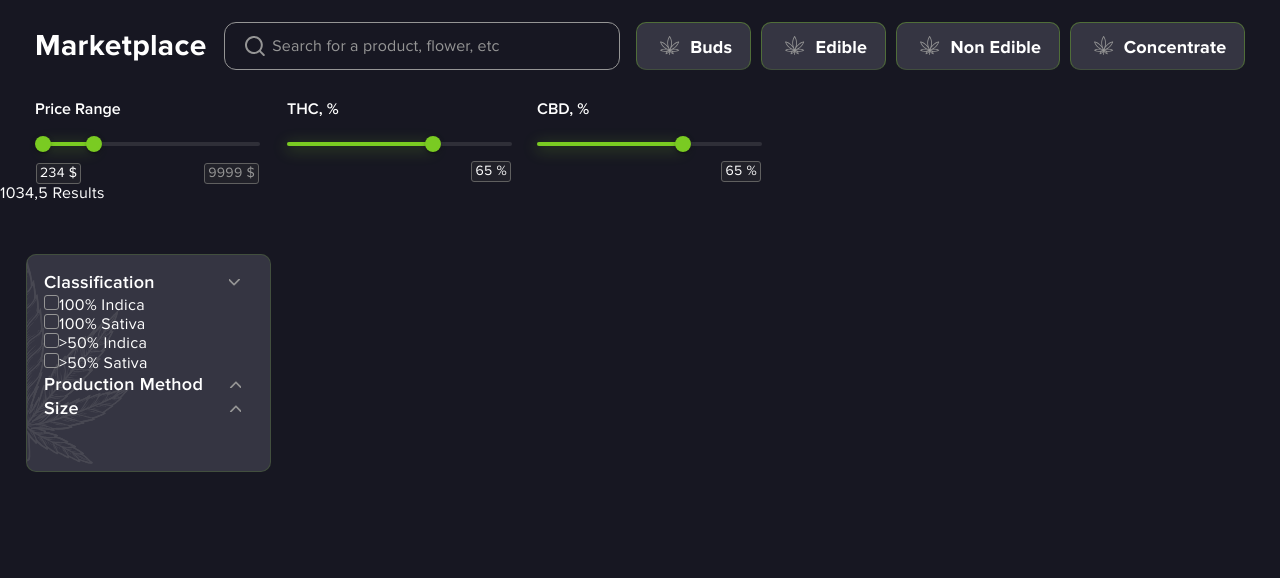
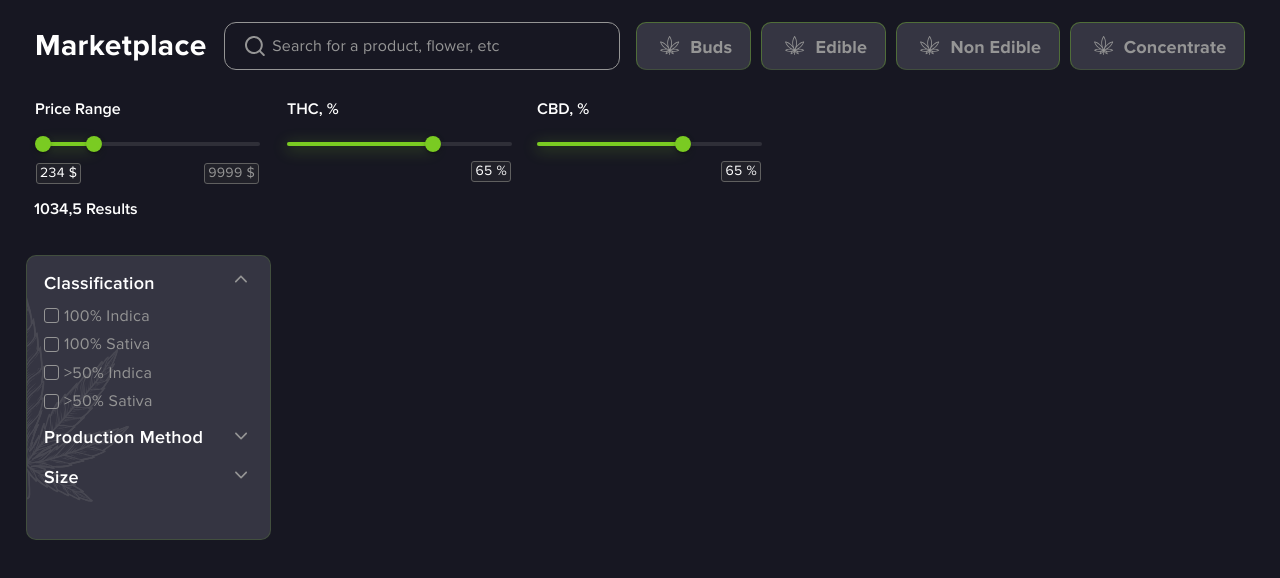
Before and after one commit to BeRealDude/marketplace, a React (Vite) app: page / in a window 1280 px wide. Both pictures are taken after a click on the button 235 px from the left and 282 px from the top of the page. Shown: the top 578 px of the page. Built offline with nearby package versions, Linux system fonts and the light colour scheme.

Commit message:
feat: styles

```diff
--- a/src/App.jsx
+++ b/src/App.jsx
@@ -14,24 +14,24 @@ function App() {
     { id: 4, label: '>50% Sativa' },
   ];
   const optionsMethod = [
-    { id: 1, label: 'Indoor' },
-    { id: 2, label: 'Outdoor' },
-    { id: 3, label: 'Greenhouse' },
-    { id: 4, label: 'Light Deprivation' },
-    { id: 5, label: 'Mixed Light' },
-    { id: 6, label: 'Other' },
+    { id: 5, label: 'Indoor' },
+    { id: 6, label: 'Outdoor' },
+    { id: 7, label: 'Greenhouse' },
+    { id: 8, label: 'Light Deprivation' },
+    { id: 9, label: 'Mixed Light' },
+    { id: 10, label: 'Other' },
   ];
   const optionsSize = [
-    { id: 1, label: 'Flower' },
-    { id: 2, label: 'Pre-Roll Flower' },
-    { id: 3, label: 'Pre-Roll Infused' },
-    { id: 4, label: 'Pre-Roll Leaf' },
-    { id: 5, label: 'Shake' },
-    { id: 6, label: 'Smalls' },
-    { id: 7, label: 'Trim' },
-    { id: 8, label: 'Shake' },
-    { id: 9, label: 'Keef' },
-    { id: 10, label: 'Fresh Frozen' },
+    { id: 11, label: 'Flower' },
+    { id: 12, label: 'Pre-Roll Flower' },
+    { id: 13, label: 'Pre-Roll Infused' },
+    { id: 14, label: 'Pre-Roll Leaf' },
+    { id: 15, label: 'Shake' },
+    { id: 16, label: 'Smalls' },
+    { id: 17, label: 'Trim' },
+    { id: 18, label: 'Shake' },
+    { id: 19, label: 'Keef' },
+    { id: 20, label: 'Fresh Frozen' },
   ];
   const [selectedOptions, setSelectedOptions] = useState([]);
   const [selectedOptionsMethod, setSelectedOptionsMethod] = useState([]);
--- a/src/App.module.scss
+++ b/src/App.module.scss
@@ -6,6 +6,7 @@
     background-image: url('./assets/icons/icon_bcgroundDropDown.svg');
     background-repeat: no-repeat;
     margin-left: 26px;
-    margin-top: 52px;
-    padding: 15px 22px 50px 17px;
+    margin-top: 1px;
+    padding: 0 22px 50px 17px;
+    background-position: left;
 }
--- a/src/components/BadgeComponent/BadgeComponent.jsx
+++ b/src/components/BadgeComponent/BadgeComponent.jsx
@@ -27,14 +27,17 @@ function BadgeComponent({
   }
 
   return (
-    <div>
-      <span>1034,5 Results</span>
+    <div className={styles.container}>
+      <span className={styles.result}>1034,5 Results</span>
       {isChecked && ''}
       <div className={styles.badgesContainer}>
         {selectedOptions.map(option => (
           <span key={option.id} className={styles.badge}>
             {option.label}
-            <button onClick={() => onDelete(option)}>X</button>
+            <button
+              className={styles.btnDelete}
+              onClick={() => onDelete(option)}
+            ></button>
           </span>
         ))}
       </div>
@@ -42,7 +45,10 @@ function BadgeComponent({
         {selectedOptionsMethod.map(option => (
           <span key={option.id} className={styles.badge}>
             {option.label}
-            <button onClick={() => onDeleteProduct(option)}>X</button>
+            <button
+              className={styles.btnDelete}
+              onClick={() => onDeleteProduct(option)}
+            ></button>
           </span>
         ))}
       </div>
@@ -50,7 +56,10 @@ function BadgeComponent({
         {selectedOptionsSize.map(option => (
           <span key={option.id} className={styles.badge}>
             {option.label}
-            <button onClick={() => onDeleteSize(option)}>X</button>
+            <button
+              className={styles.btnDelete}
+              onClick={() => onDeleteSize(option)}
+            ></button>
           </span>
         ))}
       </div>
--- a/src/components/BadgeComponent/BadgeComponent.module.scss
+++ b/src/components/BadgeComponent/BadgeComponent.module.scss
@@ -0,0 +1,41 @@
+.container {
+    padding: 15px 34px;
+}
+
+.result {
+    font-weight: 600;
+    line-height: 21.6px;
+    letter-spacing: normal
+}
+
+.badgesContainer {
+    display: flex;
+    gap: 10px;
+    margin-top: 6px;
+}
+
+.badge {
+    border: 1px solid #297019;
+    border-radius: 20px;
+    background-color: #297019;
+    padding: 2px 10px;
+    font-size: 12px;
+    font-weight: 400;
+}
+
+.btnDelete {
+    background-image: url('../../assets/icons/icon_deleteBage.svg');
+    background-repeat: no-repeat;
+    width: 15px;
+    height: 15px;
+    border: none;
+    background-position: center;
+    background-color: transparent;
+    vertical-align: text-bottom;
+    margin-left: 2px;
+    filter: contrast(1.5)
+}
+
+.btnDelete:hover {
+    filter:brightness(51%)
+}
--- a/src/components/Dropdown/Dropdown.jsx
+++ b/src/components/Dropdown/Dropdown.jsx
@@ -1,9 +1,6 @@
 /* eslint-disable react/prop-types */
 import { useState } from 'react';
 import styles from './Dropdown.module.scss';
-
-
-
 
 function Dropdown({
   onOptionToggle,
@@ -36,19 +33,22 @@ function Dropdown({
 
   return (
     <div className={styles.container}>
+      <div className={styles.wrapTitleBtn}>
         <h3 className={styles.title}>{title}</h3>
         <button
           type="button"
           className={
-          open ? styles.btnIconUp : `${styles.btnIconUp} ${styles.btnIconDown}`
+            open
+              ? `${styles.btnIconUp} ${styles.btnIconDown}`
+              : styles.btnIconUp
           }
           onClick={toggleAccordion}
         />
-
+      </div>
       {open && (
-        <div>
+        <div className={styles.wrapList}>
           {options.map(option => (
-            <div key={option.id}>
+            <div className={styles.wrapCheckbox} key={option.id}>
               <input
                 className={styles.checkbox}
                 type="checkbox"
--- a/src/components/Dropdown/Dropdown.module.scss
+++ b/src/components/Dropdown/Dropdown.module.scss
@@ -1,25 +1,33 @@
 
 .container {
-    position: relative;
+
+}
+
+
+.wrapTitleBtn {
+    display: flex;
+    justify-content: space-between;
 }
 
 .title {
     font-weight: 600;
     font-size: 18px;
     line-height: 24.3px;
+    margin-top: 15px;
 }
+
 
 .btnIconUp {
     background-image: url('../../assets/icons/icon_arrowUp.svg');
-    width: 12px;
-    height: 7px;
+    width: 14px;
+    height: 10px;
     background-color: transparent;
     background-repeat: no-repeat;
     border: none;
     transform: rotate(180deg);
-    position: absolute;
-    top: 9px;
-    right: 7px;
+    align-self: center;
+    margin-top: 9px;
+
 }
 
 .btnIconDown {
@@ -29,6 +37,20 @@
 .btnIconUp:hover {
     filter: brightness(70%);
     transition: .3s;
+}
+
+.wrapList {
+    margin-top: 12px;
+}
+
+.wrapCheckbox {
+    margin-top: 10px;
+    display: flex;
+    align-items: center;
+}
+
+.wrapCheckbox:first-of-type {
+    margin: 0;
 }
 
 .checkbox {
@@ -41,18 +63,9 @@
     -webkit-appearance: none;
   -moz-appearance: none;
   background-color: transparent;
+  margin-right: 5px;
 }
 
-// .checkbox::before {
-//   content: "";
-//   display: inline-block;
-//   width: 16px;
-//   height: 16px;
-//   border: none;
-//   visibility: hidden;
-//   color: black;
-//   background-color: black;
-// }
 
 .checkbox:checked {
   visibility: visible;
@@ -70,3 +83,11 @@
 .checkbox:active {
     box-shadow: 0px 4px 16px 6px rgba(132, 213, 44, 0.2);
 }
+
+label {
+    color: #959595;
+}
+
+.checkbox:checked + label {
+    color: #FFFFFF;
+}
```
Also changed, not shown: src/assets/icons/icon_deleteBage.svg (added). Lines whose indentation alone changed are shown as unchanged.
